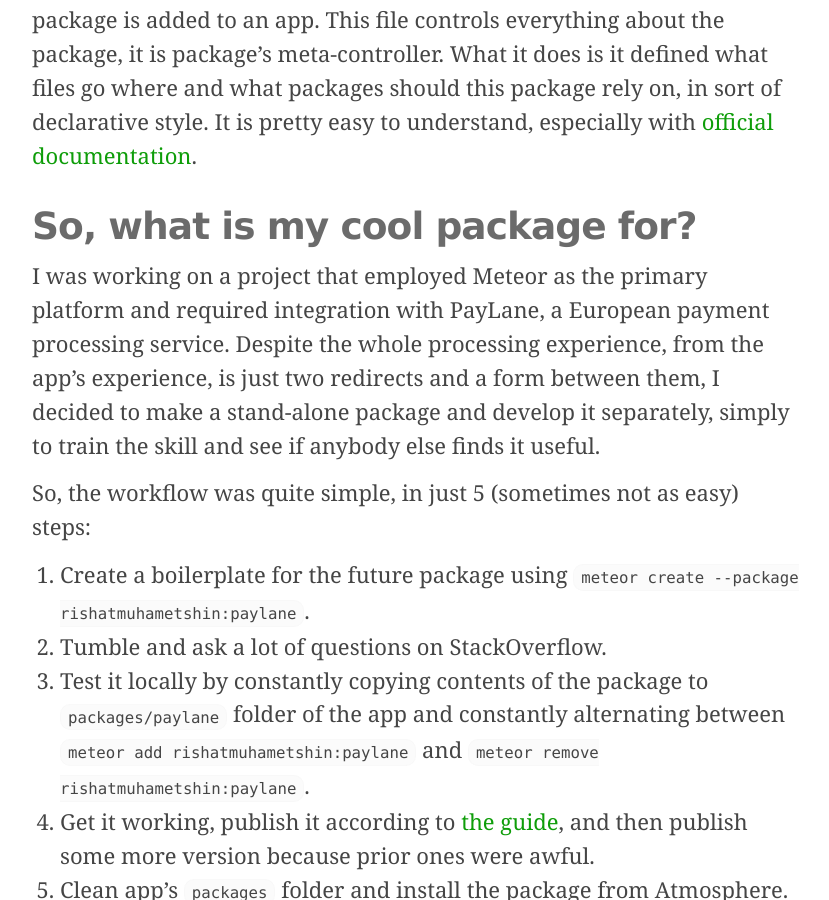
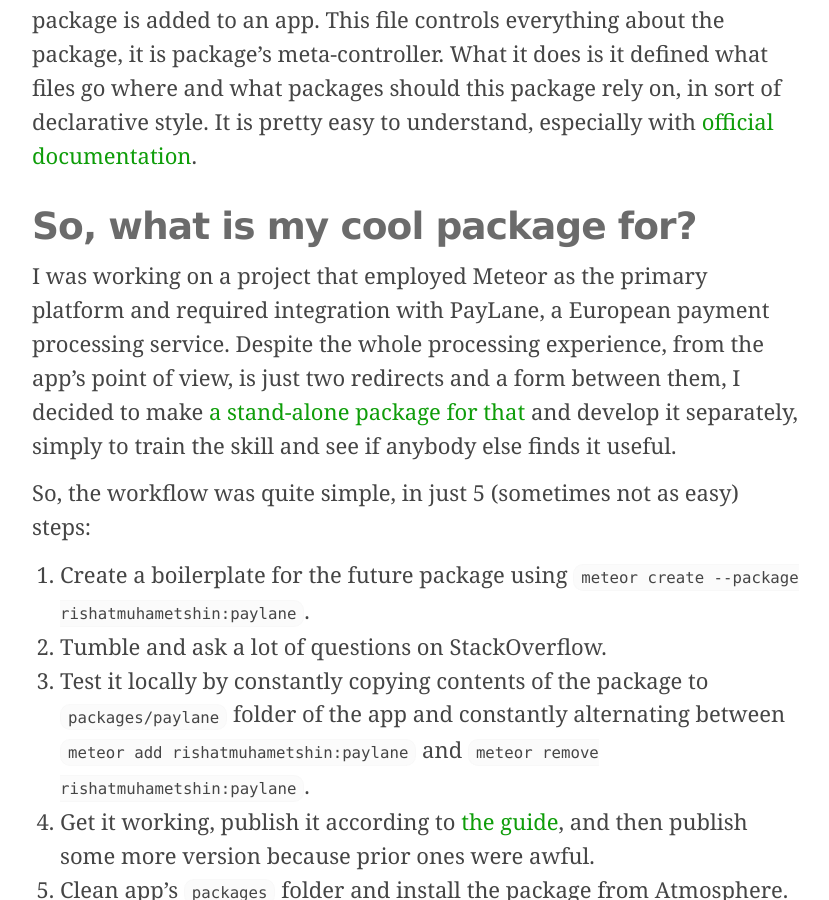
Before and after one commit to taxigy/taxigy.github.io, a Jekyll site: the page built from _posts/2015-09-27-writing-first-meteor-package.markdown, in a window 1280 px wide and 900 px high, scrolled down 1802 px. Shown: the whole window, without its empty margins (224-1053 px from the left). Built offline with Jekyll 4.4.1, drawn with Linux system fonts in a browser that asks for light colours; nearby versions of some CDN libraries; some web fonts are replaced; Markdown is read by kramdown in place of the engine named in the settings.

Commit message:
Some typo fixing; added the link to Github repo taxigy/meteor-paylane.

```diff
--- a/_posts/2015-09-27-writing-first-meteor-package.markdown
+++ b/_posts/2015-09-27-writing-first-meteor-package.markdown
@@ -35,7 +35,7 @@
 
 ## So, what is my cool package for?
 
-I was working on a project that employed Meteor as the primary platform and required integration with PayLane, a European payment processing service. Despite the whole processing experience, from the app's experience, is just two redirects and a form between them, I decided to make a stand-alone package and develop it separately, simply to train the skill and see if anybody else finds it useful.
+I was working on a project that employed Meteor as the primary platform and required integration with PayLane, a European payment processing service. Despite the whole processing experience, from the app's point of view, is just two redirects and a form between them, I decided to make [a stand-alone package for that](http://github.com/taxigy/meteor-paylane) and develop it separately, simply to train the skill and see if anybody else finds it useful.
 
 So, the workflow was quite simple, in just 5 (sometimes not as easy) steps:
 
```
